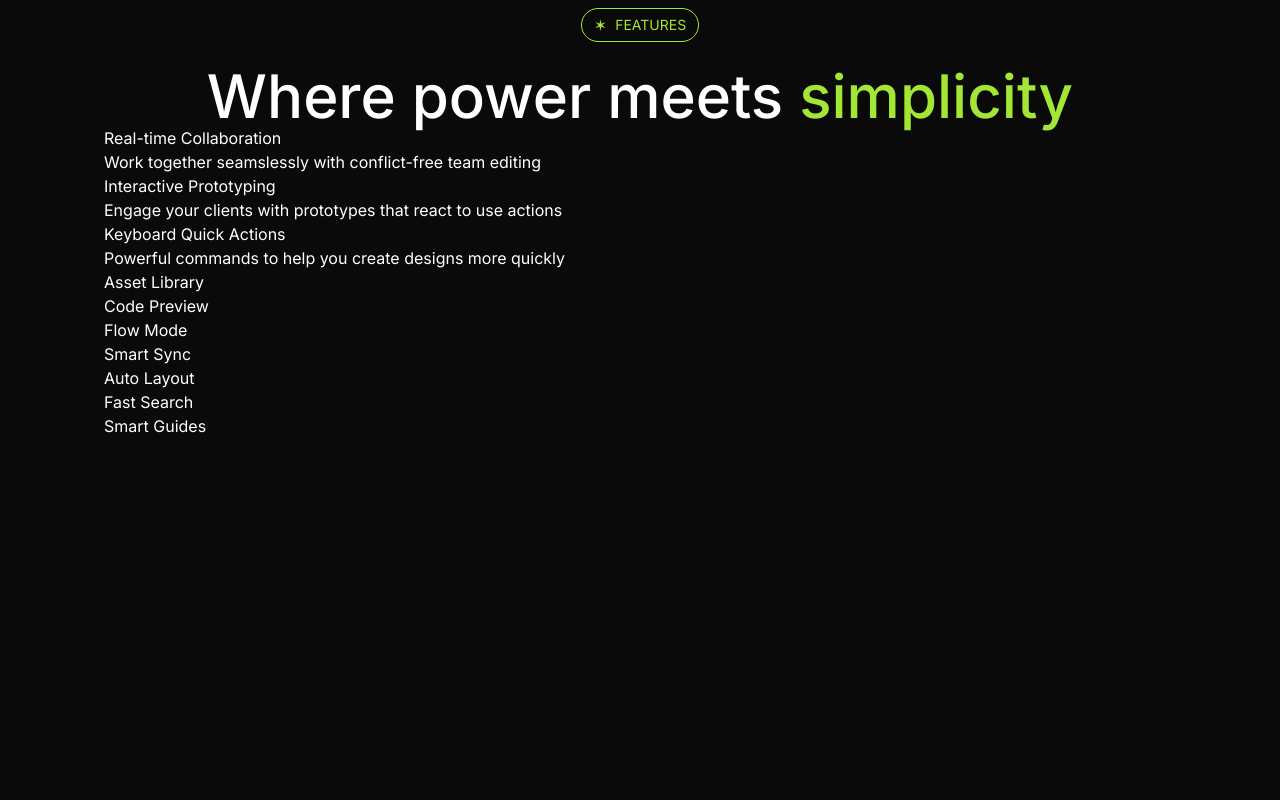
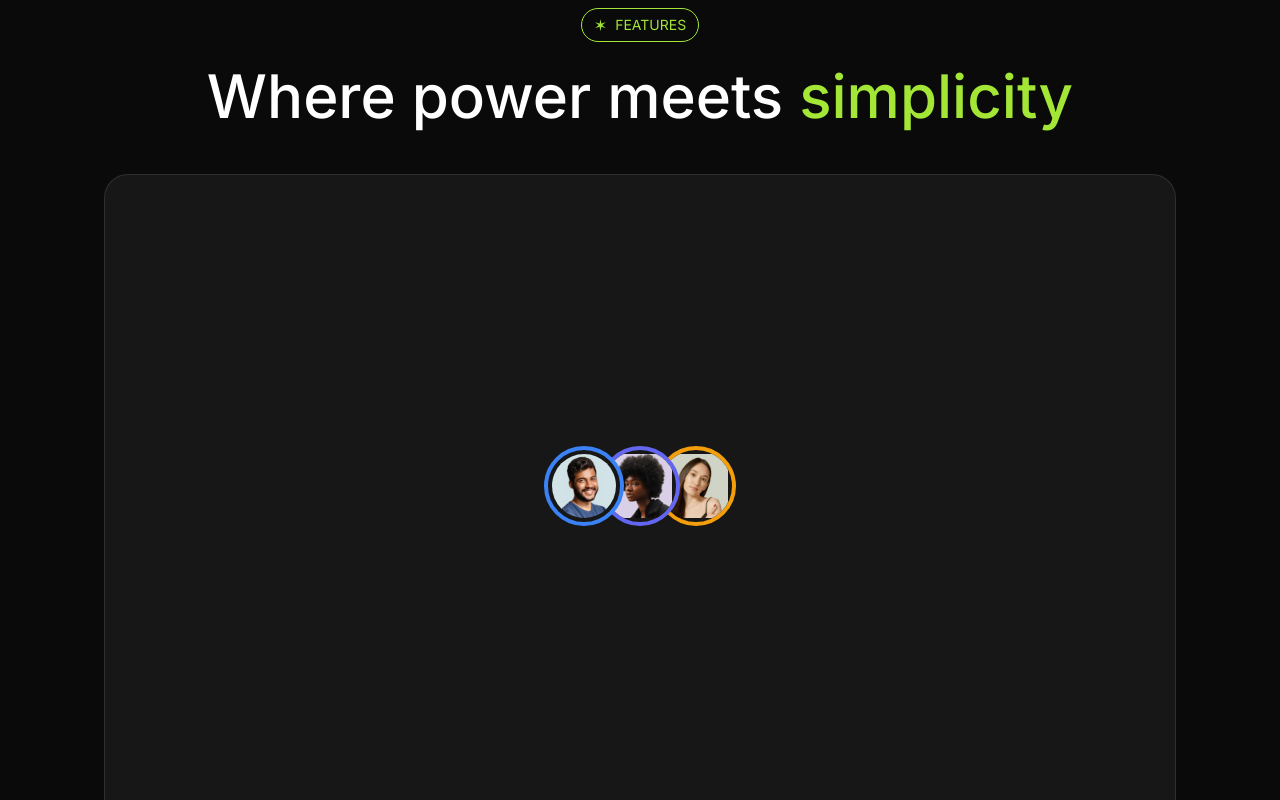
Before and after one commit to Jisap/DLP, a Next.js app: page / in a window 1280 px wide. Shown: the part 2060-2860 px from the top of the page. Built offline with nearby package versions, Linux system fonts and the light colour scheme.

Commit message:
features

```diff
--- /dev/null
+++ b/src/components/Avatar.tsx
@@ -0,0 +1,22 @@
+import Image from "next/image";
+import { HTMLAttributes } from "react";
+import { twMerge } from "tailwind-merge";
+
+
+
+
+export default function Avatar(props: HTMLAttributes<HTMLImageElement>) {
+  const { className, children, ...otherProps } = props;
+  return (
+    <div className={
+      twMerge(
+        "size-20 rounded-full overflow-hidden border-4 border-blue-500 p-1 bg-neutral-900",
+        className
+      )
+    }
+    {...otherProps}
+    >
+     { children}
+    </div>
+  )
+}
--- a/src/components/FeatureCard.tsx
+++ b/src/components/FeatureCard.tsx
@@ -12,11 +12,11 @@ export default function FeatureCard(
   const { title, description, children } = props;
 
   return (
-    <div>
-      <div>{children}</div>
+    <div className="bg-neutral-900 border border-white/10 p-6 rounded-3xl">
+      <div className="aspect-video">{children}</div>
       <div>
-        <h3>{title}</h3>
-        <p>{description}</p>
+        <h3 className="text-3xl font-medium mt-6">{title}</h3>
+        <p className="text-white/50 mt-2">{description}</p>
       </div>
     </div>
   )
--- a/src/sections/Features.tsx
+++ b/src/sections/Features.tsx
@@ -1,6 +1,10 @@
 import FeatureCard from "@/components/FeatureCard";
 import Tag from "@/components/Tag";
-
+import avatar1 from "@/assets/images/avatar-ashwin-santiago.jpg"
+import avatar2 from "@/assets/images/avatar-lula-meyers.jpg"
+import avatar3 from "@/assets/images/avatar-florence-shaw.jpg"
+import Image from "next/image";
+import Avatar from "@/components/Avatar";
 
 const features = [
 	"Asset Library",
@@ -23,11 +27,32 @@ export default function Features() {
 					Where power meets{" "}
 					<span className="text-lime-400">simplicity</span>
 				</h2>
-				<div>
+				<div className="mt-12 grid grid-cols-1 gap-8">
 					<FeatureCard
 						title="Real-time Collaboration"
 						description="Work together seamslessly with conflict-free team editing"
 					>
+						<div className="aspect-video flex items-center justify-center">
+							<Avatar className="z-40">
+								<Image
+									src={avatar1}
+									alt="Avatar 1"
+									className="rounded-full"
+								/>
+							</Avatar>
+							<Avatar className="-ml-6 border-indigo-500 z-30">
+								<Image
+									src={avatar2}
+									alt="Avatar 2"
+								/>
+							</Avatar>
+							<Avatar className="-ml-6 border-amber-500 z-20">
+								<Image
+									src={avatar3}
+									alt="Avatar 3"
+								/>
+							</Avatar>
+						</div>
 					</FeatureCard>
 					<FeatureCard
 						title="Interactive Prototyping"
```
